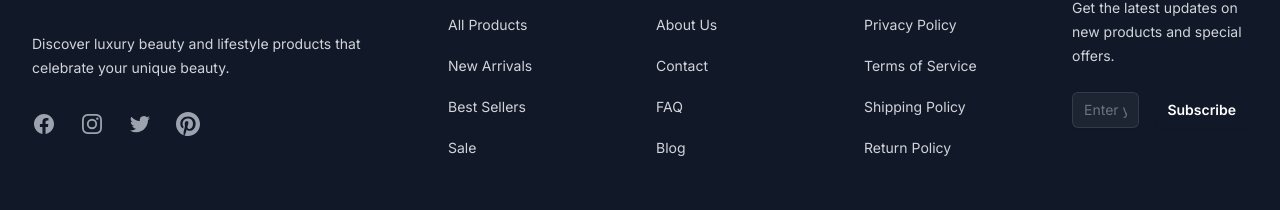
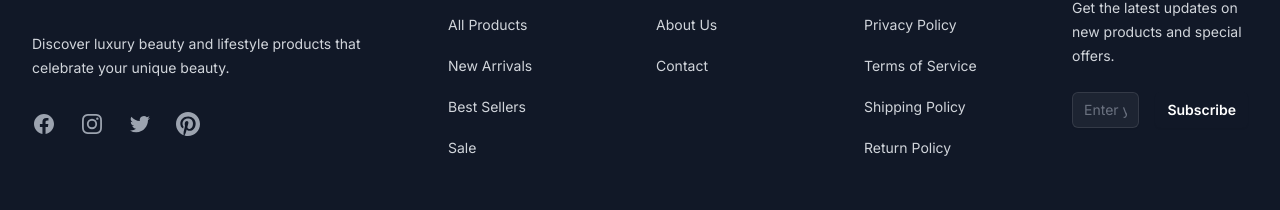
Before and after one commit to nisharmultani/girlsecret, a Next.js app: page / in a window 1280 px wide. Shown: the part 2130-2340 px from the top of the page. Built offline with nearby package versions, Linux system fonts and the light colour scheme; no server answers.

Commit message:
try: checlog

```diff
--- a/components/layout/Footer.jsx
+++ b/components/layout/Footer.jsx
@@ -10,8 +10,8 @@ const footerNavigation = {
   company: [
     { name: 'About Us', href: '/about' },
     { name: 'Contact', href: '/contact' },
-    { name: 'FAQ', href: '/faq' },
-    { name: 'Blog', href: '/blog' },
+    // { name: 'FAQ', href: '/faq' },
+    // { name: 'Blog', href: '/blog' },
   ],
   legal: [
     { name: 'Privacy Policy', href: '/privacy' },
```
